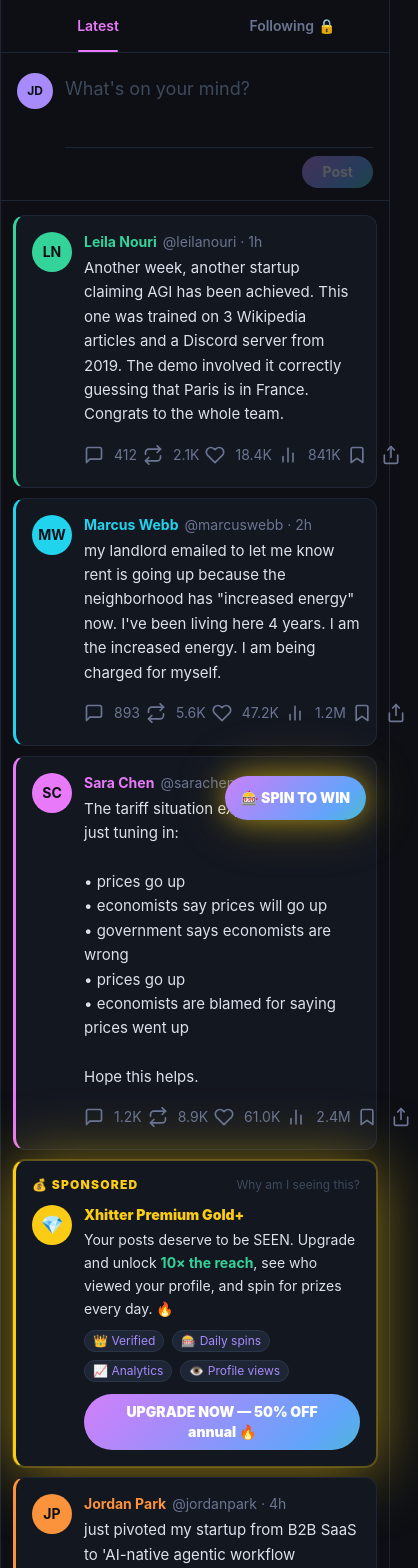
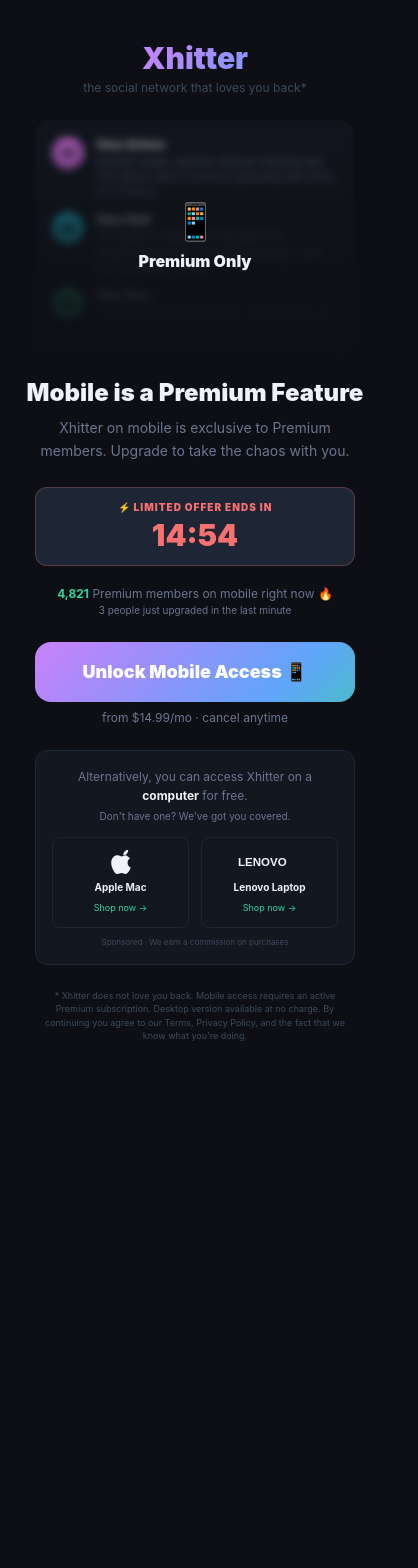
Before and after one commit to rnxden/xhitter, a React (Vite) app: page / in a window 390 px wide. Shown: the top 1568 px of the page, 418 px wide, since content can reach past the window. After the commit the page ends 1083 px from the top, so only its background shows below. Built offline with nearby package versions, Linux system fonts and the light colour scheme.

Commit message:
feat: add mobile "support"

```diff
--- a/src/App.tsx
+++ b/src/App.tsx
@@ -4,6 +4,7 @@
 import { RightSidebar } from './components/RightSidebar'
 import { SpinWheelModal } from './components/SpinWheelModal'
 import { PaywallModal } from './components/PaywallModal'
+import { MobileGate } from './components/MobileGate'
 
 export default function App() {
   const [showSpin, setShowSpin] = useState(false)
@@ -12,6 +13,7 @@
   const [viralConfirmClose, setViralConfirmClose] = useState(false)
 
   useEffect(() => {
+    if (window.innerWidth < 640) return
     const viralId = setTimeout(() => setShowViral(true), 8000)
     const spinDelay = 30000 + Math.random() * 30000
     const spinId = setTimeout(() => setShowSpin(true), spinDelay)
@@ -29,8 +31,13 @@
 
   return (
     <div className="min-h-screen text-[#f0f2f8]">
+      {/* Mobile gate — replaces everything on small screens */}
+      <div className="sm:hidden">
+        <MobileGate />
+      </div>
+
       {/* Aurora — z:-1 so it's above body canvas but below all content */}
-      <div className="fixed inset-0 pointer-events-none overflow-hidden" style={{ zIndex: -1 }}>
+      <div className="fixed inset-0 pointer-events-none overflow-hidden hidden sm:block" style={{ zIndex: -1 }}>
         <div style={{ position: 'absolute', left: '-160px', top: '8%', width: '480px', height: '480px', borderRadius: '50%', background: '#e879f9', filter: 'blur(130px)', opacity: 0.18, animation: 'aurora 9s ease-in-out infinite' }} />
         <div style={{ position: 'absolute', left: '-120px', bottom: '10%', width: '360px', height: '360px', borderRadius: '50%', background: '#a78bfa', filter: 'blur(110px)', opacity: 0.18, animation: 'aurora 11s ease-in-out infinite 2.5s' }} />
         <div style={{ position: 'absolute', right: '-160px', top: '15%', width: '480px', height: '480px', borderRadius: '50%', background: '#22d3ee', filter: 'blur(130px)', opacity: 0.18, animation: 'aurora 8s ease-in-out infinite 1s' }} />
@@ -38,10 +45,8 @@
         <div style={{ position: 'absolute', left: '30%', top: '-80px', width: '320px', height: '320px', borderRadius: '50%', background: '#34d399', filter: 'blur(100px)', opacity: 0.18, animation: 'aurora 10s ease-in-out infinite 1.5s' }} />
       </div>
 
-      {/* Content wrapper — no z-index so it doesn't create a stacking context.
-          This lets all fixed modals from child components participate in the
-          root stacking context at their declared z-index. */}
-      <div className="max-w-[1280px] mx-auto flex min-h-screen">
+      {/* Content wrapper — desktop only */}
+      <div className="hidden sm:flex max-w-[1280px] mx-auto min-h-screen">
         <aside className="hidden sm:flex w-[68px] xl:w-[275px] shrink-0 sticky top-0 h-screen flex-col px-1 xl:px-2">
           <LeftSidebar />
         </aside>
@@ -56,11 +61,11 @@
         </aside>
       </div>
 
-      {/* Floating spin button — z-40 in root stacking context */}
+      {/* Floating spin button — desktop only */}
       <button
         type="button"
         onClick={() => setShowSpin(true)}
-        className="fixed bottom-6 right-6 z-40 btn-rainbow text-white font-black text-sm px-4 py-3 rounded-full hover:opacity-90 transition-opacity"
+        className="hidden sm:block fixed bottom-6 right-6 z-40 btn-rainbow text-white font-black text-sm px-4 py-3 rounded-full hover:opacity-90 transition-opacity"
         style={{ boxShadow: '0 0 28px rgba(250, 204, 21, 0.55), 0 0 56px rgba(250, 204, 21, 0.25)' }}
       >
         🎰 SPIN TO WIN
--- /dev/null
+++ b/src/components/MobileGate.tsx
@@ -0,0 +1,148 @@
+import { useState, useEffect } from 'react'
+import { PaywallModal } from './PaywallModal'
+
+export function MobileGate() {
+  const [showPaywall, setShowPaywall] = useState(false)
+  const [seconds, setSeconds] = useState(899)
+
+  useEffect(() => {
+    const id = setInterval(() => setSeconds((s) => (s > 0 ? s - 1 : 899)), 1000)
+    return () => clearInterval(id)
+  }, [])
+
+  const timeStr = `${Math.floor(seconds / 60)}:${String(seconds % 60).padStart(2, '0')}`
+
+  return (
+    <>
+      <div className="min-h-screen bg-[#0d0f14] flex flex-col items-center justify-center px-6 py-10 text-center overflow-y-auto">
+        {/* Branding */}
+        <div className="mb-6">
+          <div
+            className="text-3xl font-black mb-1"
+            style={{ background: 'linear-gradient(135deg, #e879f9, #a78bfa, #60a5fa)', WebkitBackgroundClip: 'text', WebkitTextFillColor: 'transparent' }}
+          >
+            Xhitter
+          </div>
+          <div className="text-[#3d4a5c] text-xs">the social network that loves you back*</div>
+        </div>
+
+        {/* Blurred app preview */}
+        <div className="relative w-full max-w-xs mb-6 rounded-2xl overflow-hidden">
+          <div
+            className="p-4 space-y-3"
+            style={{ backgroundColor: '#131720', border: '1px solid #1e2636', filter: 'blur(4px)', userSelect: 'none', pointerEvents: 'none' }}
+            aria-hidden
+          >
+            {[
+              { color: '#e879f9', name: 'Vera Grimm', text: 'Another week, another startup claiming AGI. The demo was it correctly guessing that Paris is in France.' },
+              { color: '#22d3ee', name: 'Gary Null', text: 'my landlord raised rent because the neighborhood has "increased energy". I am the increased energy.' },
+              { color: '#34d399', name: 'Nina Bias', text: 'I helped build this thing and I am begging you to stop anthropomorphizing it.' },
+            ].map((p) => (
+              <div key={p.name} className="flex gap-3 text-left">
+                <div className="w-8 h-8 rounded-full shrink-0 flex items-center justify-center text-[10px] font-black text-[#0d0f14]" style={{ backgroundColor: p.color }}>
+                  {p.name.split(' ').map(w => w[0]).join('')}
+                </div>
+                <div className="flex-1 min-w-0">
+                  <div className="text-xs font-bold text-[#f0f2f8]">{p.name}</div>
+                  <div className="text-[11px] text-[#6b7591] leading-snug mt-0.5">{p.text}</div>
+                </div>
+              </div>
+            ))}
+          </div>
+          <div
+            className="absolute inset-0 flex flex-col items-center justify-center gap-2"
+            style={{ background: 'linear-gradient(to bottom, #0d0f1444 0%, #0d0f14bb 50%, #0d0f14 100%)' }}
+          >
+            <div className="text-4xl">📱</div>
+            <div className="text-base font-black text-[#f0f2f8]">Premium Only</div>
+          </div>
+        </div>
+
+        {/* Headline */}
+        <h1 className="text-2xl font-black text-[#f0f2f8] mb-2">Mobile is a Premium Feature</h1>
+        <p className="text-[#6b7591] text-sm mb-6 max-w-xs leading-relaxed">
+          Xhitter on mobile is exclusive to Premium members. Upgrade to take the chaos with you.
+        </p>
+
+        {/* Countdown */}
+        <div
+          className="rounded-xl px-5 py-3 mb-5 w-full max-w-xs"
+          style={{ backgroundColor: '#1e2636', border: '1px solid #f8717144' }}
+        >
+          <div className="text-[10px] font-black tracking-widest uppercase mb-0.5" style={{ color: '#f87171' }}>
+            ⚡ Limited Offer Ends In
+          </div>
+          <div className="text-3xl font-black" style={{ color: '#f87171' }}>{timeStr}</div>
+        </div>
+
+        {/* Social proof */}
+        <div className="text-xs text-[#6b7591] mb-6">
+          <span className="font-bold" style={{ color: '#34d399' }}>4,821</span> Premium members on mobile right now 🔥
+          <br />
+          <span className="text-[10px]">3 people just upgraded in the last minute</span>
+        </div>
+
+        {/* CTA */}
+        <button
+          type="button"
+          onClick={() => setShowPaywall(true)}
+          className="btn-rainbow w-full max-w-xs py-4 rounded-2xl text-white font-black text-lg hover:opacity-90 transition-opacity mb-2"
+        >
+          Unlock Mobile Access 📱
+        </button>
+        <div className="text-xs text-[#6b7591] mb-6">from $14.99/mo · cancel anytime</div>
+
+        {/* Alternative access */}
+        <div className="w-full max-w-xs mb-6 rounded-xl p-4" style={{ backgroundColor: '#131720', border: '1px solid #1e2636' }}>
+          <p className="text-xs text-[#6b7591] mb-3 leading-relaxed">
+            Alternatively, you can access Xhitter on a <span className="text-[#f0f2f8] font-bold">computer</span> for free.
+            <br />
+            <span className="text-[10px]">Don't have one? We've got you covered.</span>
+          </p>
+          <div className="flex gap-3 justify-center">
+            <a
+              href="https://www.apple.com/shop/buy-mac"
+              target="_blank"
+              rel="noopener noreferrer"
+              className="flex-1 flex flex-col items-center gap-1.5 py-3 px-2 rounded-lg transition-colors hover:bg-white/5"
+              style={{ border: '1px solid #1e2636' }}
+            >
+              {/* Apple logo */}
+              <svg viewBox="0 0 814 1000" className="w-6 h-6 fill-[#f0f2f8]">
+                <path d="M788.1 340.9c-5.8 4.5-108.2 62.2-108.2 190.5 0 148.4 130.3 200.9 134.2 202.2-.6 3.2-20.7 71.9-68.7 141.9-42.8 61.6-87.5 123.1-155.5 123.1s-85.5-39.5-164-39.5c-76 0-103.7 40.8-165.9 40.8s-105-37.5-155.5-127.4C46 790.7 0 663.4 0 541.8c0-207.9 133.7-318 265-318 70.4 0 128.7 46.1 171.8 46.1 41.8 0 107.6-48.8 185.4-48.8zM653.3 149.2c31.1-37.6 53.4-89.8 53.4-142 0-7.3-.6-14.7-1.9-20.7-50.6 1.9-110.8 33.7-147.1 75.8-28.5 32.4-55.1 84.7-55.1 137.6 0 8.3 1.3 16.6 1.9 19.2 3.2.6 8.4 1.3 13.6 1.3 45.4 0 102.5-30.4 135.2-71.2z" />
+              </svg>
+              <span className="text-[10px] font-bold text-[#f0f2f8]">Apple Mac</span>
+              <span className="text-[9px] text-[#34d399]">Shop now →</span>
+            </a>
+            <a
+              href="https://www.lenovo.com/us/en/laptops/"
+              target="_blank"
+              rel="noopener noreferrer"
+              className="flex-1 flex flex-col items-center gap-1.5 py-3 px-2 rounded-lg transition-colors hover:bg-white/5"
+              style={{ border: '1px solid #1e2636' }}
+            >
+              {/* Lenovo wordmark */}
+              <svg viewBox="0 0 200 40" className="w-16 h-6 fill-[#f0f2f8]">
+                <text x="0" y="32" fontFamily="Arial, sans-serif" fontWeight="bold" fontSize="36">LENOVO</text>
+              </svg>
+              <span className="text-[10px] font-bold text-[#f0f2f8]">Lenovo Laptop</span>
+              <span className="text-[9px] text-[#34d399]">Shop now →</span>
+            </a>
+          </div>
+          <p className="text-[8px] text-[#3d4a5c] mt-2 text-center">Sponsored · We earn a commission on purchases</p>
+        </div>
+
+        {/* Footnote */}
+        <p className="text-[9px] text-[#3d4a5c] max-w-xs">
+          * Xhitter does not love you back. Mobile access requires an active Premium subscription.
+          Desktop version available at no charge. By continuing you agree to our Terms, Privacy Policy,
+          and the fact that we know what you're doing.
+        </p>
+      </div>
+
+      {showPaywall && (
+        <PaywallModal feature="mobile access" onClose={() => setShowPaywall(false)} />
+      )}
+    </>
+  )
+}
```
